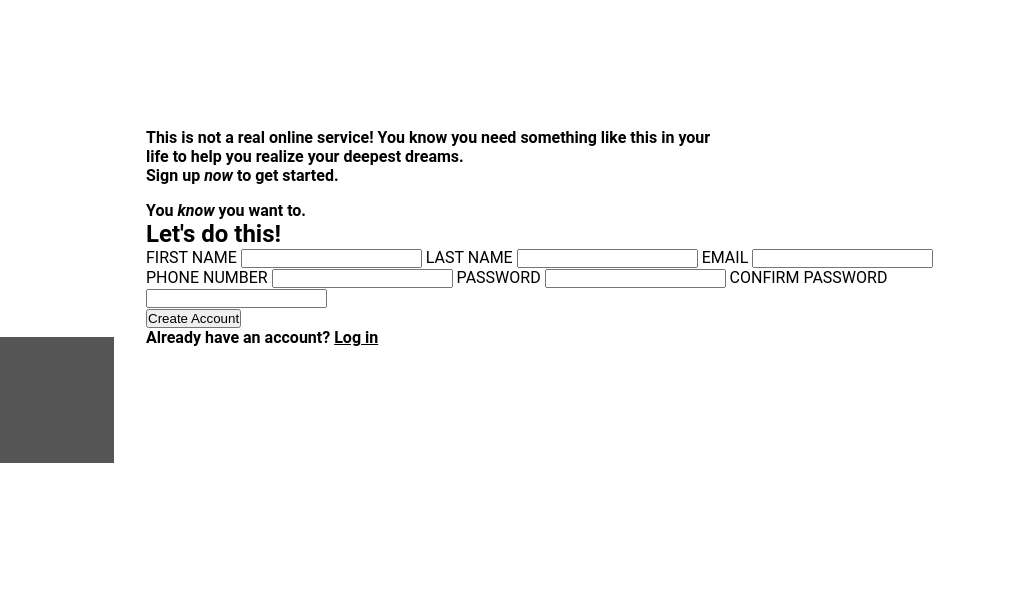
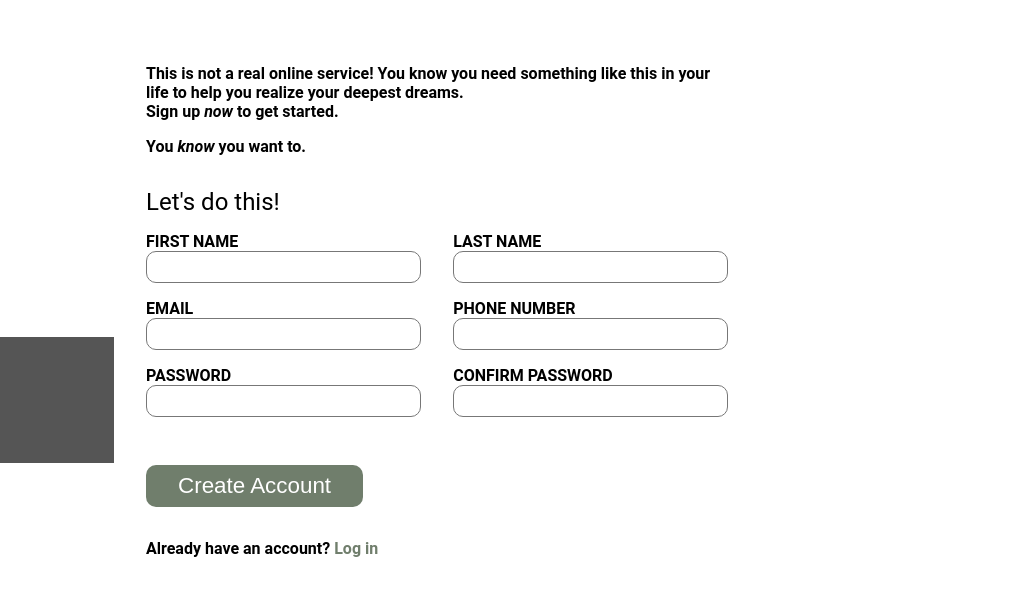
Before and after one commit to ZCAlex77/odin-sign-up-form, a plain HTML site: page index.html in a window 1280 px wide. Shown: the full height of the page, 270-1280 px from the left. Drawn offline with Linux system fonts and the light colour scheme.

Commit message:
Apply general style

```diff
--- a/index.html
+++ b/index.html
@@ -35,20 +35,20 @@
       <form id="myform">
         <h2>Let's do this!</h2>
         <label for="first-name">FIRST NAME</label>
-        <input type="text" name="first-name" id="first-name" />
         <label for="last-name">LAST NAME</label>
-        <input type="text" name="last-name" id="last-name" />
+        <input type="text" name="first-name" id="first-name" maxlength="50" />
+        <input type="text" name="last-name" id="last-name" maxlength="50" />
         <label for="email">EMAIL</label>
-        <input type="email" name="email" id="email" />
         <label for="tel">PHONE NUMBER</label>
+        <input type="email" name="email" id="email" maxlength="50" />
         <input type="tel" name="tel" id="tel" />
         <label for="password">PASSWORD</label>
-        <input type="password" name="password" id="password" />
         <label for="confirm-password">CONFIRM PASSWORD</label>
-        <input type="password" name="confirm-password" id="confirm-password" />
+        <input type="password" name="password" id="password" minlength="8" />
+        <input type="password" name="confirm-password" id="confirm-password" minlength="8" />
       </form>
       <div>
-        <button type="submit">Create Account</button>
+        <button type="submit" form="myform">Create Account</button>
         <p>Already have an account? <a href="#">Log in</a></p>
       </div>
     </div>
--- a/style.css
+++ b/style.css
@@ -58,7 +58,7 @@ body > div{
 .sign-up-form{
   flex-basis: 70%;
   background-color: #fff;
-  padding: 10% 32px;
+  padding: 5% 32px;
   font-family: 'Roboto', sans-serif;
 }
 
@@ -70,3 +70,46 @@ body > div{
 .sign-up-form p:nth-child(3){
   margin-top: 16px;
 }
+
+#myform{
+  display: grid;
+  grid-template-columns: 1fr 1fr;
+  width: 70%;
+  gap: 0 32px;
+  margin: 32px 0;
+}
+
+#myform h2{
+  font-weight: normal;
+  grid-column: 1 / span 2;
+  margin-bottom: 16px;
+}
+
+#myform input{
+  margin-bottom: 16px;
+  height: 32px;
+  padding: 0 10px;
+  border-radius: 10px;
+  border: 1px solid #777;
+}
+
+#myform label{
+  font-weight: bold;
+}
+
+button[type="submit"]{
+  background: #707e6c;
+  color: #fff;
+  padding: 8px 32px;
+  font-size: 1.4rem;
+  border: 0;
+  border-radius: 10px;
+  cursor: pointer;
+  margin-bottom: 32px;
+}
+
+button + p > a{
+  color: #707e6c;
+  text-decoration: none;
+  cursor: pointer;
+}
```
